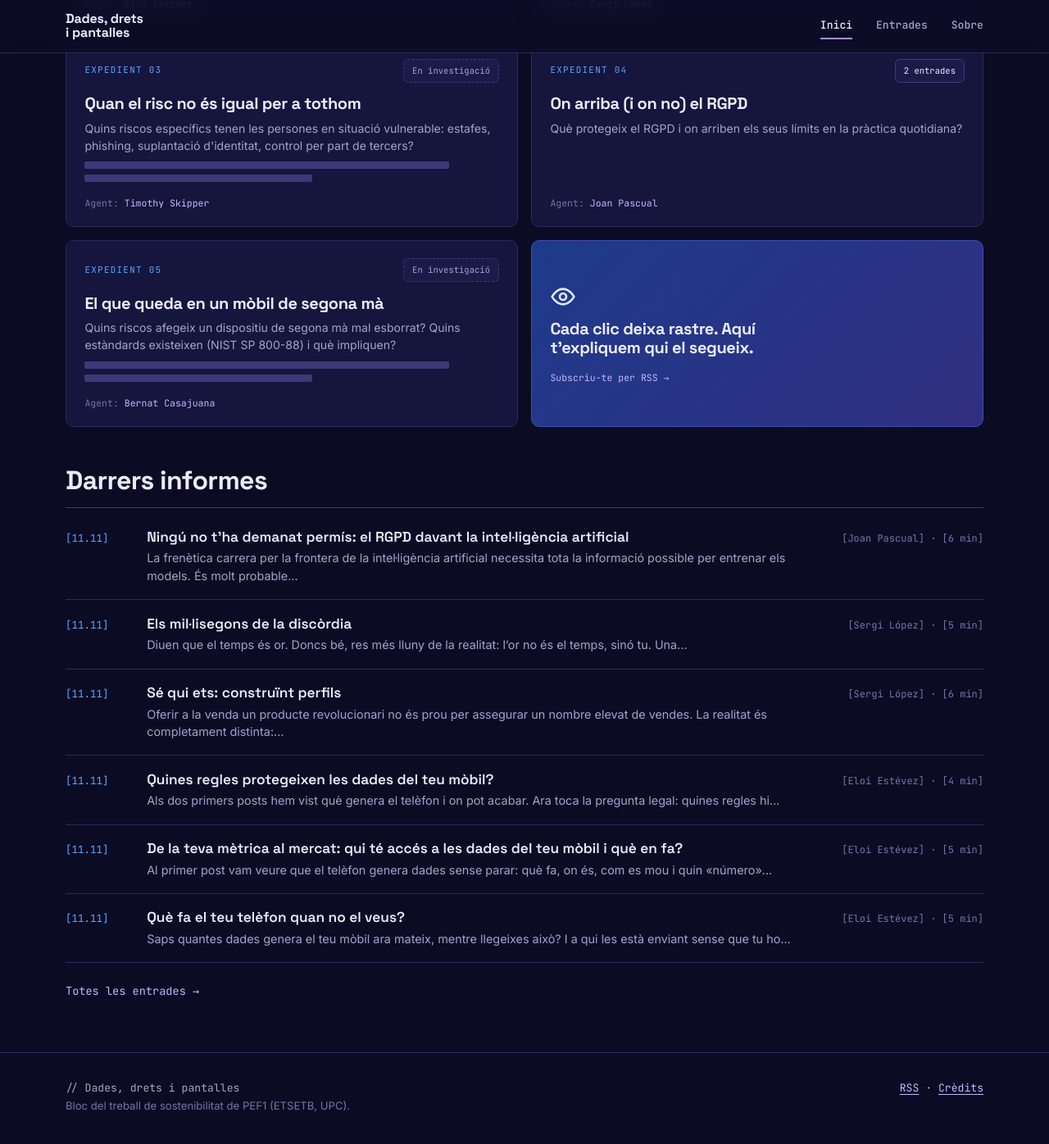
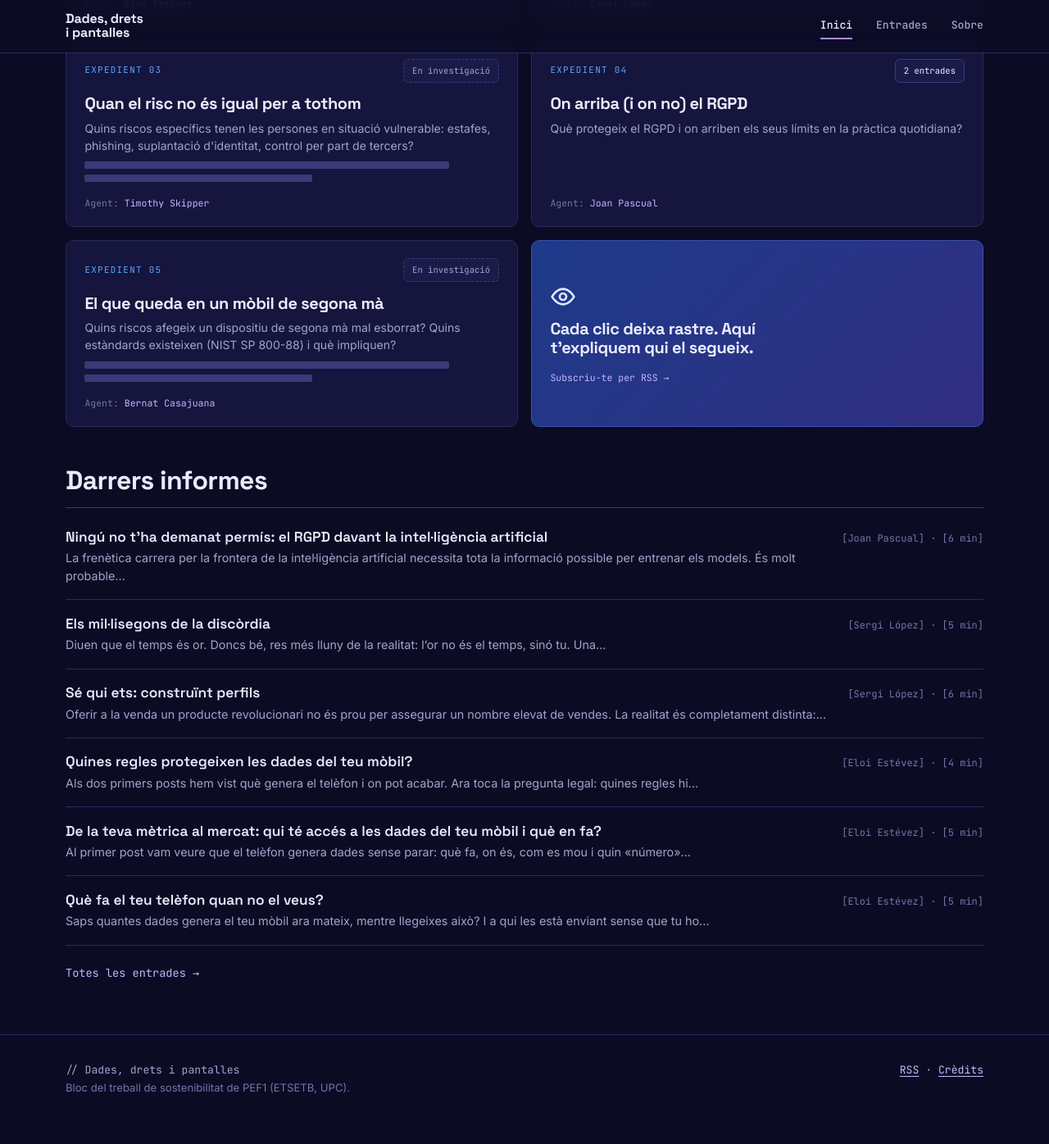
Before and after one commit to dades-drets-pantalles/blog-sostenibilitat, a Jekyll site: the page built from index.html, in a window 1280 px wide and 1400 px high, scrolled down 916 px. Shown: the top 1396 px of the window at 82% size. Built offline with Jekyll 4.4.1, drawn with Linux system fonts in a browser that asks for light colours.

Commit message:
Treu la data de publicació visible (entrades, portada i feed)
Co-Authored-By: Claude Opus 5.5 <noreply@anthropic.com>
Claude-Session: https://claude.ai/code/session_01WHtDo7XrKk6fFhZjwNb1bj

```diff
--- a/_layouts/post.html
+++ b/_layouts/post.html
@@ -10,7 +10,6 @@ layout: default
       <h1>{{ page.title }}</h1>
       <p class="mono meta">
         {% if page.author %}<span>Agent: <b>{{ page.author }}</b></span>{% endif %}
-        <span><time datetime="{{ page.date | date_to_xmlschema }}">{% include data.html date=page.date %}</time></span>
         <span>{% include temps.html text=content %}</span>
       </p>
     </div>
--- a/assets/css/style.css
+++ b/assets/css/style.css
@@ -136,7 +136,7 @@ h1, h2, h3 { font-family: var(--sans); font-weight: 700; line-height: 1.12; lett
 /* Darrers informes */
 .informes { list-style: none; margin: 0; padding: 0; }
 .informes li { border-bottom: 1px solid var(--line); }
-.informes a { display: grid; grid-template-columns: 5rem 1fr auto; gap: 1.2rem; align-items: baseline; padding: 1.1rem 0; text-decoration: none; color: var(--text); }
+.informes a { display: grid; grid-template-columns: 1fr auto; gap: 1.2rem; align-items: baseline; padding: 1.1rem 0; text-decoration: none; color: var(--text); }
 .informes a:hover strong { color: var(--accent-2); }
 .inf-date { color: var(--blue); font-size: .78rem; }
 .inf-main strong { display: block; font: 600 1.08rem/1.3 var(--sans); margin-bottom: .25rem; transition: color .15s; }
--- a/feed.xslt.xml
+++ b/feed.xslt.xml
@@ -39,7 +39,7 @@
       <xsl:for-each select="atom:feed/atom:entry">
         <li>
           <a href="{atom:link[@rel='alternate']/@href}"><xsl:value-of select="atom:title"/></a>
-          <div class="meta mono"><xsl:value-of select="atom:author/atom:name"/> · <xsl:value-of select="substring(atom:published, 1, 10)"/></div>
+          <div class="meta mono"><xsl:value-of select="atom:author/atom:name"/></div>
         </li>
       </xsl:for-each>
     </ul>
--- a/index.html
+++ b/index.html
@@ -57,7 +57,6 @@ title: Inici
     {% for post in site.posts limit: 6 %}
     <li>
       <a href="{{ post.url | relative_url }}">
-        <span class="mono inf-date">[{{ post.date | date: "%d.%m" }}]</span>
         <span class="inf-main">
           <strong>{{ post.title }}</strong>
           <span>{% if post.resum %}{{ post.resum }}{% else %}{{ post.excerpt | strip_html | truncatewords: 22 }}{% endif %}</span>
```
